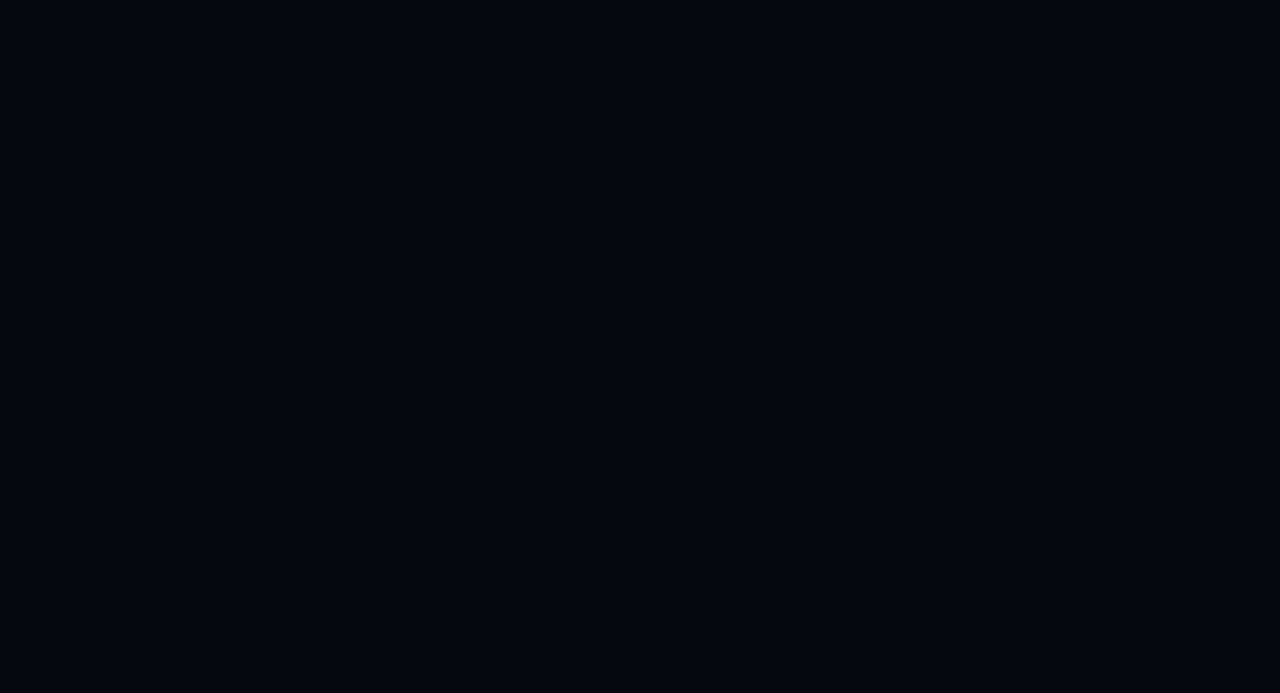
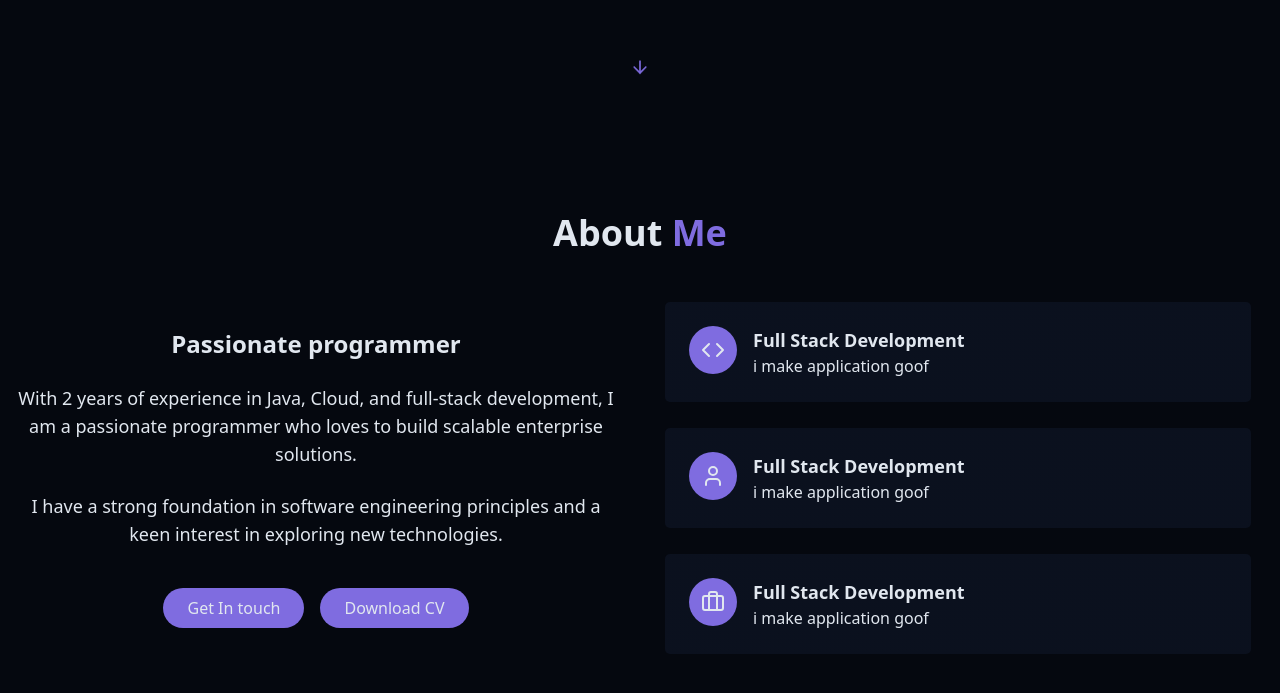
Before and after one commit to guhansp/portfolio-guhansp, a React (Vite) app: page / in a window 1280 px wide. Shown: the part 683-1376 px from the top of the page. Before the commit the page ends 800 px from the top, so only its background shows below. Built offline with nearby package versions, Linux system fonts and the light colour scheme.

Commit message:
About Section Completed

```diff
--- a/package.json
+++ b/package.json
@@ -4,7 +4,7 @@
   "version": "0.0.0",
   "type": "module",
   "scripts": {
-    "dev": "vite",
+    "dev": "vite --host ",
     "build": "vite build",
     "lint": "eslint .",
     "preview": "vite preview"
--- /dev/null
+++ b/src/components/About.jsx
@@ -0,0 +1,82 @@
+import { Briefcase, Code, User } from "lucide-react";
+import React from "react";
+
+function About() {
+  return (
+    <section id="about" className="py-24 px-4 relative">
+      <div className="container mx-auto max-w-5xl">
+        <h2 className="text-3xl md:text-4xl font-bold mb-12 text-center">
+          About <span className="text-primary">Me</span>
+        </h2>
+      </div>
+      <div className="grid  grid-cols-1 md:grid-cols-2 gap-12 items-center">
+        <div className="space-y-6">
+          <h3 className="text-2xl font-semibold"> Passionate programmer</h3>
+          <p className="text-lg text-muted-foreground">
+            With 2 years of experience in Java, Cloud, and full-stack
+            development, I am a passionate programmer who loves to build
+            scalable enterprise solutions.
+          </p>
+          <p className="text-lg text-muted-foreground">
+            I have a strong foundation in software engineering principles and a
+            keen interest in exploring new technologies.
+          </p>
+          <div className="flex flex-col sm:flex-row gap-4 pt-4 justify-center">
+            <a href="#contact" className="cosmic-button">
+              Get In touch
+            </a>
+            <a href="#contact" className="cosmic-button">
+              Download CV
+            </a>
+          </div>
+        </div>
+        <div className="grid grid-cols-1 gap-6 md:mr-3">
+          <div className="gradient-border p-6 card-hover">
+            <div className="flex items-start gap-4">
+              <div className="p-3 rounded-full bg-primary">
+                <Code />
+              </div>
+              <div className="text-left">
+                <h4 className="font-semibold text-lg">
+                  {" "}
+                  Full Stack Development
+                </h4>
+                <p className="text-mute-foreground"> i make application goof</p>
+              </div>
+            </div>
+          </div>
+          <div className="gradient-border p-6 card-hover">
+            <div className="flex items-start gap-4">
+              <div className="p-3 rounded-full bg-primary">
+                <User />
+              </div>
+              <div className="text-left">
+                <h4 className="font-semibold text-lg">
+                  {" "}
+                  Full Stack Development
+                </h4>
+                <p className="text-mute-foreground"> i make application goof</p>
+              </div>
+            </div>
+          </div>
+          <div className="gradient-border p-6 card-hover">
+            <div className="flex items-start gap-4">
+              <div className="p-3 rounded-full bg-primary">
+                <Briefcase />
+              </div>
+              <div className="text-left">
+                <h4 className="font-semibold text-lg">
+                  {" "}
+                  Full Stack Development
+                </h4>
+                <p className="text-mute-foreground"> i make application goof</p>
+              </div>
+            </div>
+          </div>
+        </div>
+      </div>
+    </section>
+  );
+}
+
+export default About;
--- a/src/components/Profile.jsx
+++ b/src/components/Profile.jsx
@@ -1,3 +1,4 @@
+import { ArrowDown } from "lucide-react";
 import React from "react";
 
 function Profile() {
@@ -8,23 +9,30 @@ function Profile() {
     >
       <div className="container mx-w-4xl mx-auto text-center z-10">
         <div className="space-y-6">
-          <h1 className="text-4xl md:text-6xl font-bold tracking-tight">
+          <h1 className="text-4xl  md:text-6xl font-bold tracking-tight">
             <span className="opacity-0 animate-fade-in"> Hi, I'm</span>
             <span className="text-primary opacity-0 animate-fade-in-delay-1">
               {" "}
               Guhan
             </span>
             <span className="text-gradient ml-2 opacity-0 animate-fade-in-delay-2">
-              {" "}
               Santhanam
             </span>
           </h1>
-          <p>
+          <p className="text-lg md:text-xl text-muted-foreground max-2-2xl mx-auto opacity-0 animate-fade-in-delay-3">
             I'm a Software Engineer specializing in Java, Cloud, and full-stack
             development with a passion for building scalable enterprise
             solutions.
           </p>
+          <div className="pt-4 opacity-0 animate-fade-in-delay-4">
+            <a href="#projects" className="cosmic-button">
+              View My Work
+            </a>
+          </div>
         </div>
+      </div>
+      <div className="absolute bottom-8 left-1/2 transform -translate-x-1/2 flex flex-col items-center animate-bounce">
+        <ArrowDown className="h-5 w-5 text-primary animate-bounce" />
       </div>
     </section>
   );
--- /dev/null
+++ b/src/components/Skills.jsx
@@ -0,0 +1,42 @@
+import React from "react";
+
+function Skills() {
+  const skills = [
+    { name: "HTML/CSS", level: 90, category: "frontend" },
+    { name: "JavaScript", level: 90, category: "frontend" },
+    { name: "Angular", level: 90, category: "frontend" },
+    { name: "React", level: 85, category: "frontend" },
+    { name: "TypeScript", level: 85, category: "frontend" },
+    { name: "Tailwind CSS", level: 70, category: "frontend" },
+
+    { name: "SpringBoot", level: 80, category: "backend" },
+    { name: "Node.js", level: 80, category: "backend" },
+    { name: "Express", level: 75, category: "backend" },
+    { name: "MongoDB", level: 70, category: "backend" },
+    { name: "PostgreSQL", level: 90, category: "backend" },
+    { name: "Microservices Architecture", level: 75, category: "backend" },
+    { name: "REST APIs", level: 85, category: "backend" },
+    { name: "JPA/Hibernate", level: 70, category: "backend" },
+    { name: "Redis", level: 65, category: "backend" },
+
+    { name: "Docker", level: 70, category: "tools" },
+    { name: "Kubernetes", level: 60, category: "tools" },
+    { name: "Terraform", level: 95, category: "tools" },
+    { name: "Packer", level: 95, category: "tools" },
+    { name: "AWS/GCP", level: 90, category: "tools" },
+    { name: "Cloud Infrastructure", level: 90, category: "tools" },
+    { name: "CI/CD (GitHub Actions, Jenkins)", level: 75, category: "tools" },
+    { name: "Vault", level: 70, category: "tools" },
+
+    { name: "Git/GitHub", level: 90, category: "tools" },
+    { name: "Firebase", level: 70, category: "tools" },
+    { name: "ECL/HPCC Systems", level: 65, category: "tools" },
+    { name: "Calypso", level: 85, category: "tools" },
+  ];
+
+  return (
+    <section id="skills" className="py-24 px-4 relative bg-secondary"></section>
+  );
+}
+
+export default Skills;
--- a/src/pages/Home.jsx
+++ b/src/pages/Home.jsx
@@ -1,5 +1,7 @@
+import About from "../components/About";
 import Navbar from "../components/Navbar";
 import Profile from "../components/Profile";
+import Skills from "../components/Skills";
 
 function Home() {
   return (
@@ -8,6 +10,8 @@ function Home() {
       <Navbar />
       <main>
         <Profile />
+        <About />
+        <Skills />
       </main>
     </div>
   );
```
